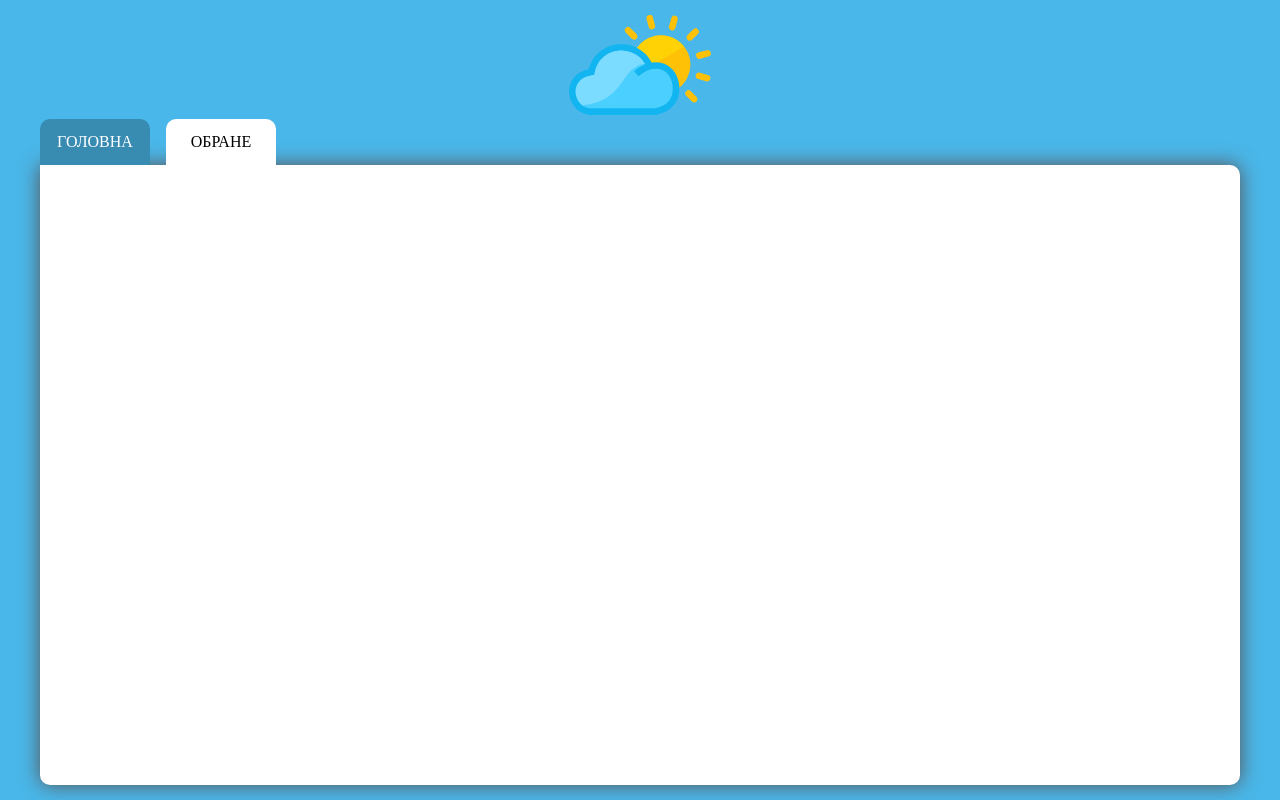
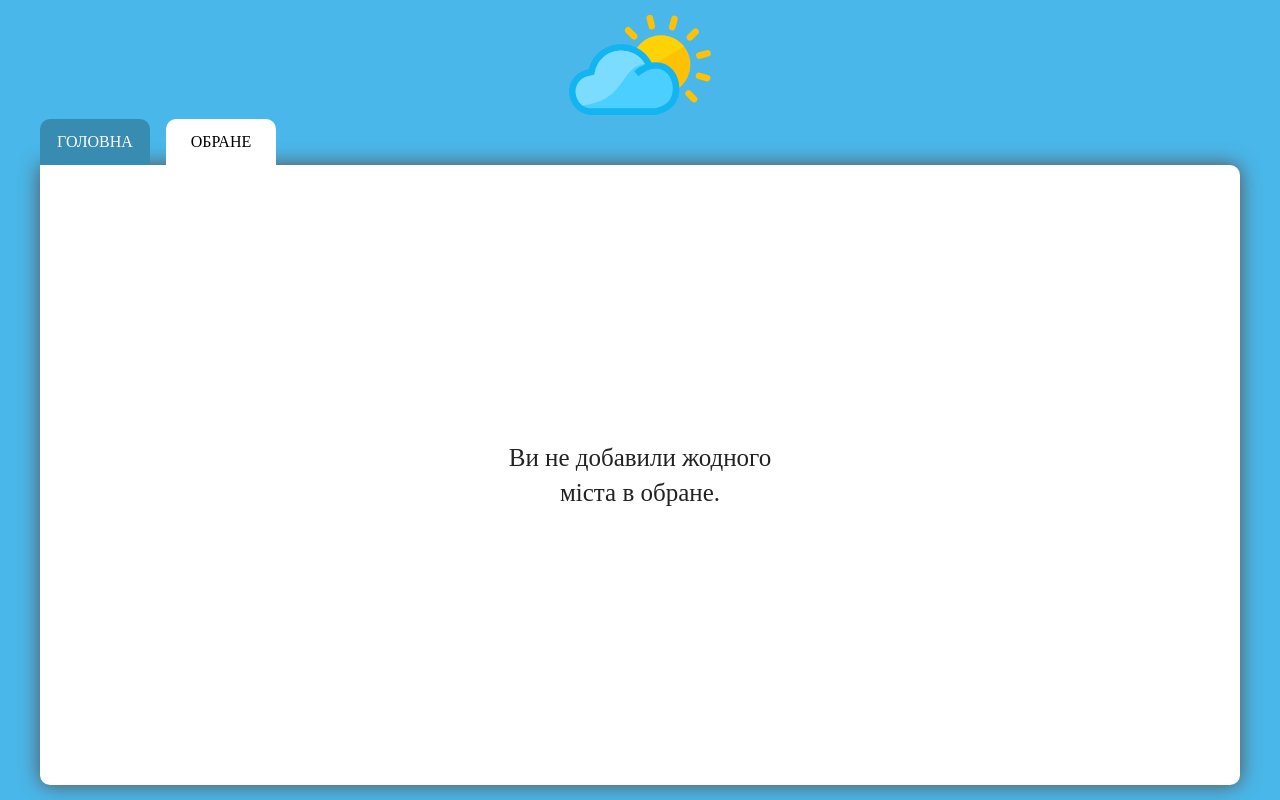
Before and after one commit to Xrustofor/weather, a Vue app: page /chosen in a window 1280 px wide. Built offline with nearby package versions, Linux system fonts and the light colour scheme; what @fawmi/vue-google-maps would draw is missing.

Commit message:
end page Chosen

```diff
--- a/src/store/chosen.js
+++ b/src/store/chosen.js
@@ -26,7 +26,9 @@ export const chosen = {
                 }
                 return item
             })
-        }
+        },
+        removeCityItems: ( state, uuid ) => state.items = state.items.filter(item => item.uuid !== uuid),
+
     },
 
     actions: {
@@ -72,6 +74,14 @@ export const chosen = {
             }catch(e){
                 console.log(e)
             }
+        },
+        removeCity({commit}, uuid){
+            const resulet = lSgeolocation.delete(uuid);
+            if(resulet){
+                commit('setGeolocations');
+                commit('removeCityItems', uuid);
+                return true;
+            }
         }
     },
 }
--- a/src/views/Chosen.vue
+++ b/src/views/Chosen.vue
@@ -1,5 +1,5 @@
 <template>
-  <div class="page">
+  <div class="page" v-if="geolocations.length">
     <div v-for="data of items" :key="data.uuid" class="card_wrap">
       <div class="card">
         <div class="column">
@@ -40,12 +40,24 @@
         {{ message }}
         <template v-slot:footer>
           <div class="modal_buttons">
-            <button @click="showModal = false">Ні</button>
-            <button class="successes" @click="removed(data.uuid)">Так</button>
+            <button
+              @click="
+                showModal = false;
+                uuid = null;
+              "
+            >
+              Ні
+            </button>
+            <button class="successes" @click="removed">Так</button>
           </div>
         </template>
       </AppModalWindow>
     </Teleport>
+  </div>
+  <div v-else class="empty_wrap">
+    <div class="empty">
+      <p>Ви не добавили жодного міста в обране.</p>
+    </div>
   </div>
 </template>
 <script setup>
@@ -82,14 +94,16 @@ const selected = async (item) => {
   }
 };
 
-const remove = (uuid, city) => {
+const remove = (id, city) => {
   showModal.value = true;
   message.value = `Ви дійсно хочете видалити місто ${city} із списку обраних ?`;
-  uuid.value = uuid;
+  uuid.value = id;
 };
 
-const removed = (uuid) => {
-  console.log(uuid);
+const removed = () => {
+  store.dispatch("chosen/removeCity", uuid.value);
+  showModal.value = false;
+  uuid.value = "";
 };
 
 const closeModal = () => {
@@ -132,4 +146,21 @@ const closeModal = () => {
     min-width: 100px;
   }
 }
+
+.empty_wrap {
+  width: 100%;
+  height: 100%;
+  display: flex;
+  justify-content: center;
+  align-items: center;
+  .empty {
+    max-width: 300px;
+    width: 100%;
+    p {
+      text-align: center;
+      font-size: 25px;
+      line-height: 35px;
+    }
+  }
+}
 </style>
```
